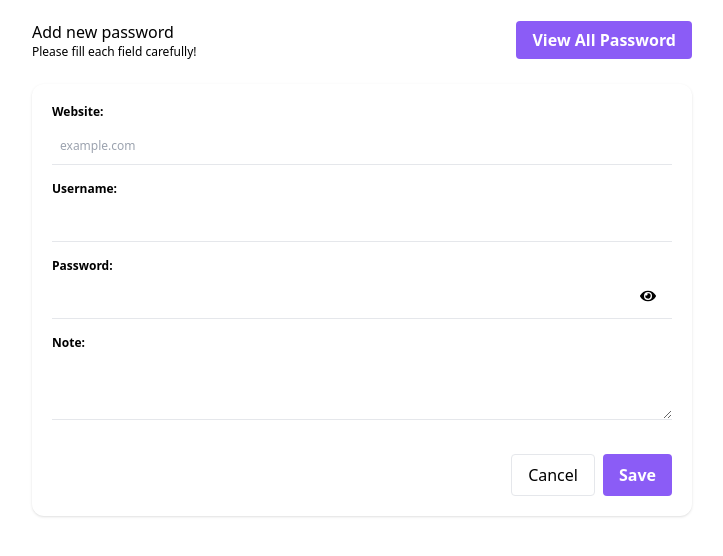
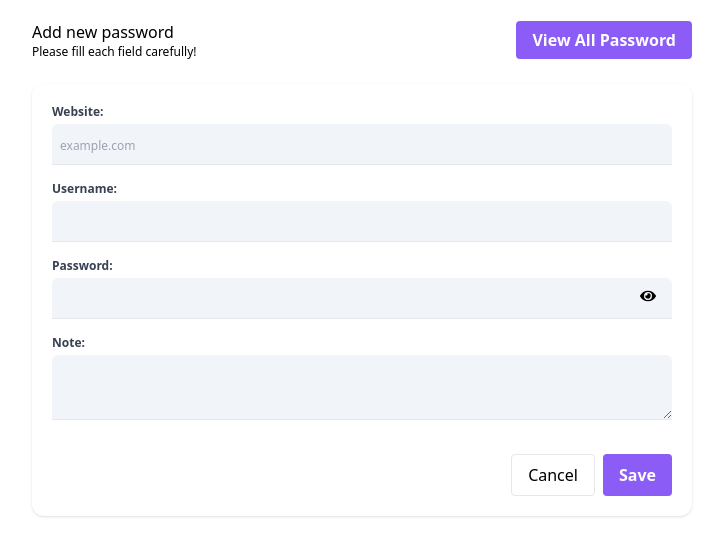
Before and after one commit to itscsp/PasswordManagerUI, a React (Vite) app: page /password/add in a window 1280 px wide. Shown: the top 556 px of the page, without its empty margins (278-1001 px from the left). Built offline with nearby package versions, Linux system fonts and the light colour scheme.

Commit message:
adding input field styles

```diff
--- a/src/pages/AddPassword.jsx
+++ b/src/pages/AddPassword.jsx
@@ -27,23 +27,23 @@ const AddPassowrd = () => {
             <Card>
                 <Form method="post" action="/add-password">
                     <div className="p-5 pb-2">
-                        <label htmlFor="website" className="block text-xs font-bold text-black-600">Website:</label>
-                        <input type="text" id="website" placeholder="example.com" required name="website" className="mt-1 p-2 w-full border-b rounded-tl-md rounded-tr-md focus:ring-0 focus:border-b focus:border-gray-500 focus-visible:border-b focus-visible:border-gray-500" />
+                        <label htmlFor="website" className="block text-xs font-bold text-gray-700">Website:</label>
+                        <input type="text" id="website" placeholder="example.com" required name="website" className="bg-slate-100 hover:bg-slate-200 mt-1 p-2 w-full border-b rounded-tl-md rounded-tr-md focus:ring-0 focus:border-b focus:border-gray-500  focus:outline-none focus-visible:border-b focus-visible:border-gray-500" />
                     </div>
                     <div className="p-5 pb-2 pt-2">
-                        <label htmlFor="username" className="block text-xs font-bold text-black-600">Username:</label>
-                        <input type="text" id="username"  required name="username" className="mt-1 p-2 w-full border-b rounded-tl-md rounded-tr-md focus:ring-0 focus:border-b focus:border-gray-500 focus-visible:border-b focus-visible:border-gray-500" />
+                        <label htmlFor="username" className="block text-xs font-bold text-gray-700">Username:</label>
+                        <input type="text" id="username"  required name="username" className="bg-slate-100 hover:bg-slate-200 mt-1 p-2 w-full border-b rounded-tl-md rounded-tr-md focus:ring-0 focus:border-b focus:border-gray-500 focus-visible:border-b focus-visible:border-gray-500 focus:outline-none" />
                     </div>
                     <div className="p-5 pb-2 pt-2 relative">
-                        <label htmlFor="password" className="block text-xs font-bold text-black-600">Password:</label>
-                        <input type={showPassword ? "text" : "password"} id="password"  required name="password" className="mt-1 p-2 w-full border-b rounded-tl-md rounded-tr-md pr-10 focus:ring-0 focus:border-b focus:border-gray-500 focus-visible:border-b focus-visible:border-gray-500" />
+                        <label htmlFor="password" className="block text-xs font-bold text-gray-700">Password:</label>
+                        <input type={showPassword ? "text" : "password"} id="password"  required name="password" className="bg-slate-100 hover:bg-slate-200 mt-1 p-2 w-full border-b rounded-tl-md rounded-tr-md pr-10 focus:ring-0 focus:border-b focus:border-gray-500 focus-visible:border-b focus:outline-none focus-visible:border-gray-500" />
                         <button type="button" id="togglePassword" className="focus:outline-none -ml-8" onClick={togglePasswordVisibility}>
                             {showPassword ? <FaEyeSlash /> : <FaEye />}
                         </button>
                     </div>
                     <div className="p-5 pb-2 pt-2">
-                        <label htmlFor="note" className="block text-xs font-bold text-black-600">Note:</label>
-                        <textarea id="note"  name="note" className="mt-1 p-2 w-full border-b rounded-tl-md rounded-tr-md focus:ring-0 focus:border-b focus:border-gray-500 focus-visible:border-b focus-visible:border-gray-500"></textarea>
+                        <label htmlFor="note" className="block text-xs font-bold text-gray-700">Note:</label>
+                        <textarea id="note"  name="note" className="bg-slate-100 hover:bg-slate-200 mt-1 p-2 w-full border-b rounded-tl-md rounded-tr-md focus:ring-0 focus:border-b focus:border-gray-500 focus-visible:border-b focus-visible:border-gray-500 focus:outline-none"></textarea>
                     </div>
                     <div className="p-5 flex justify-end space-x-2">
                         <Button isLink='true' type="button" to='/password/' className="border hover:bg-gray-100 text-gray py-2 px-4 rounded">Cancel</Button>
```
